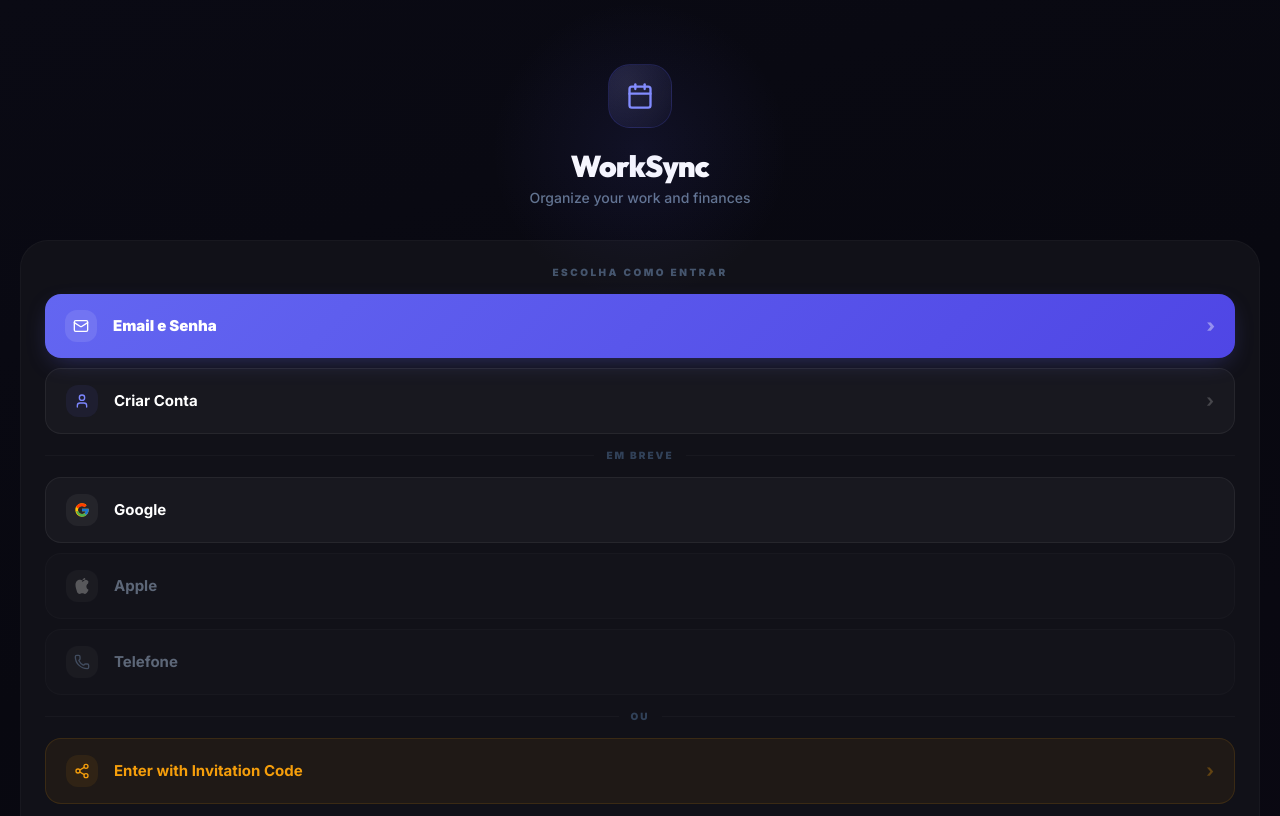
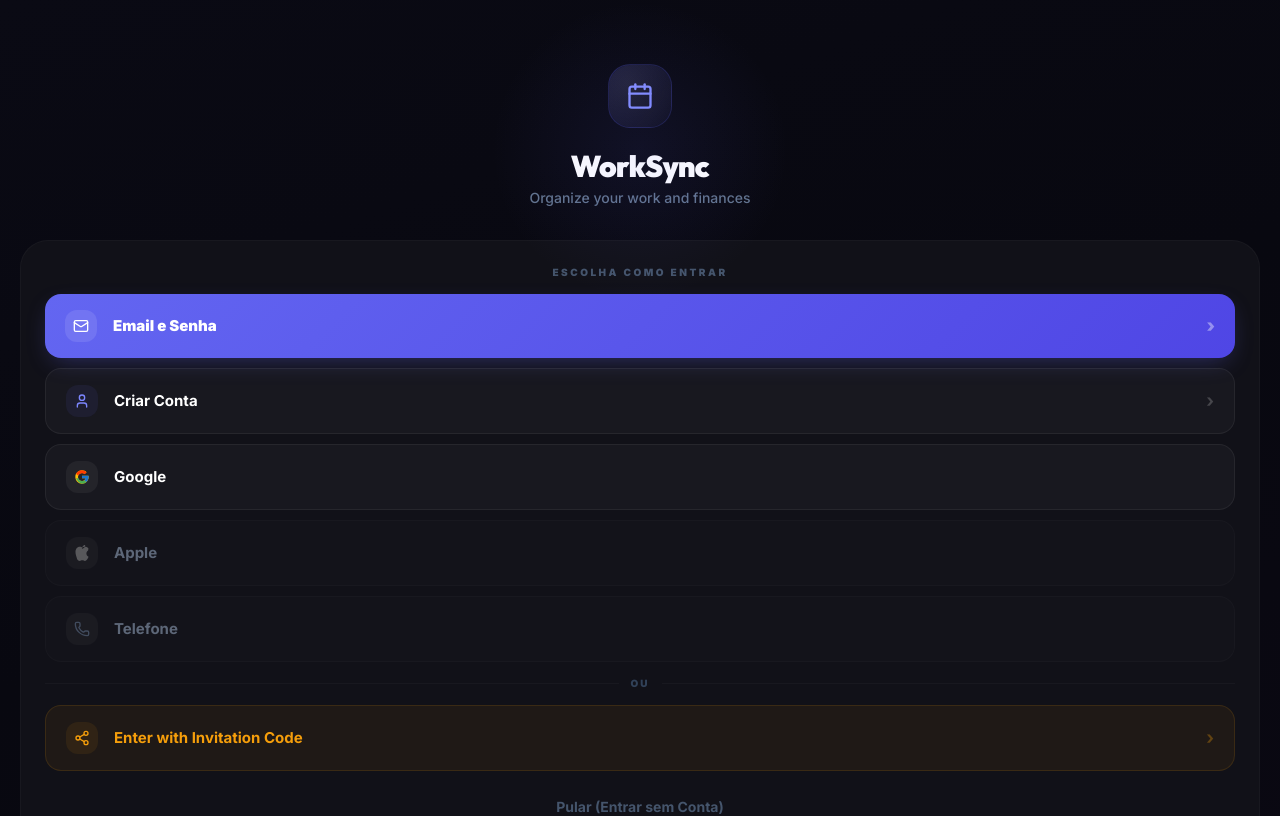
Before and after one commit to Viitiih/Calendario, a React (Vite) app: page / in a window 1280 px wide. Shown: the top 816 px of the page. Built offline with nearby package versions, Linux system fonts and the light colour scheme.

Commit message:
Update LoginScreen.tsx

```diff
--- a/src/components/LoginScreen.tsx
+++ b/src/components/LoginScreen.tsx
@@ -135,12 +135,6 @@
                   <span className="text-white/20 text-lg">›</span>
                 </button>
 
-                {/* Divisor */}
-                <div className="flex items-center gap-3 my-1">
-                  <div className="flex-1 h-px" style={{ background: "#ffffff08" }} />
-                  <span className="text-[10px] font-black tracking-[0.2em] text-slate-700">EM BREVE</span>
-                  <div className="flex-1 h-px" style={{ background: "#ffffff08" }} />
-                </div>
 
                 {/* Google */}
         <button
```
